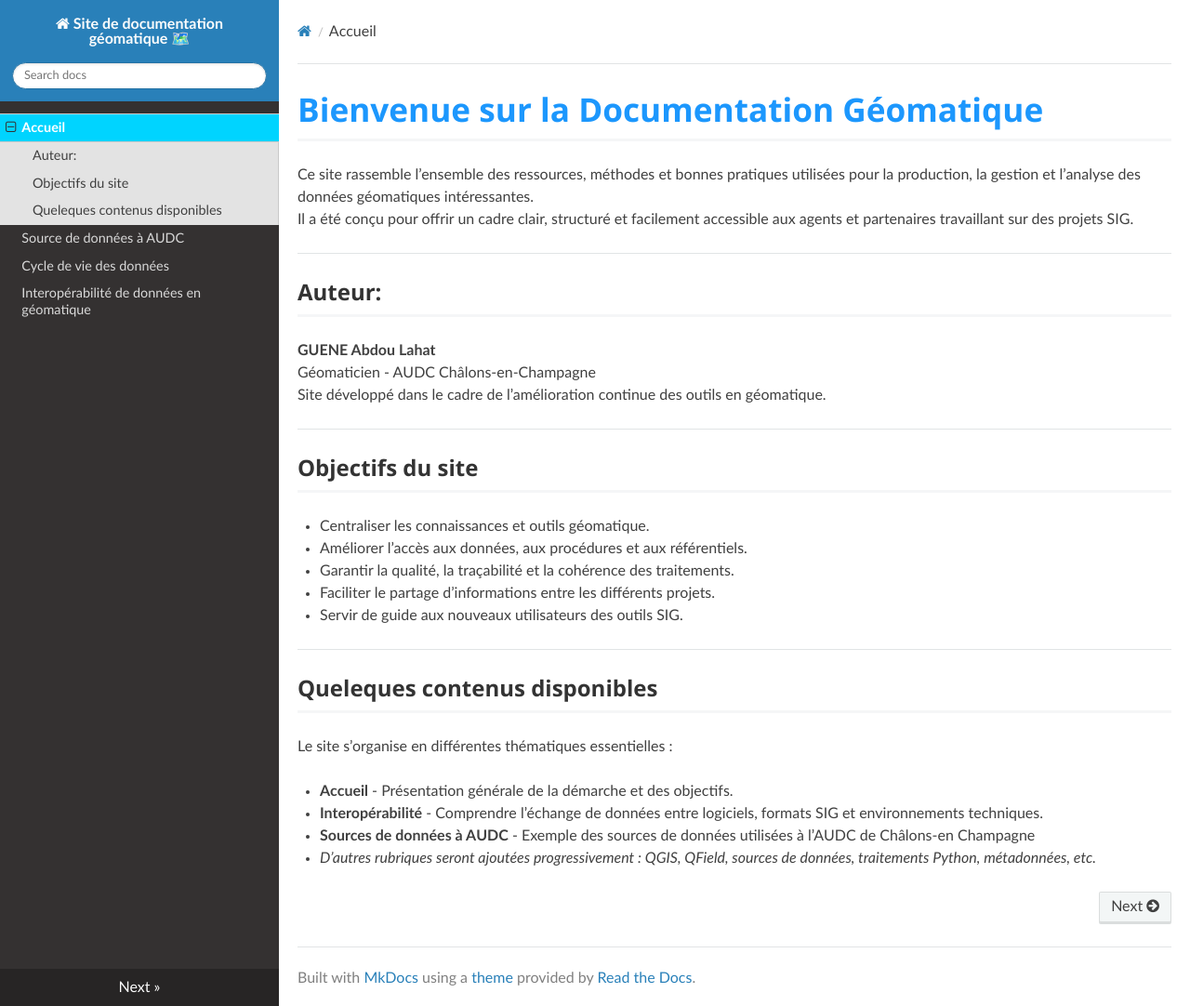
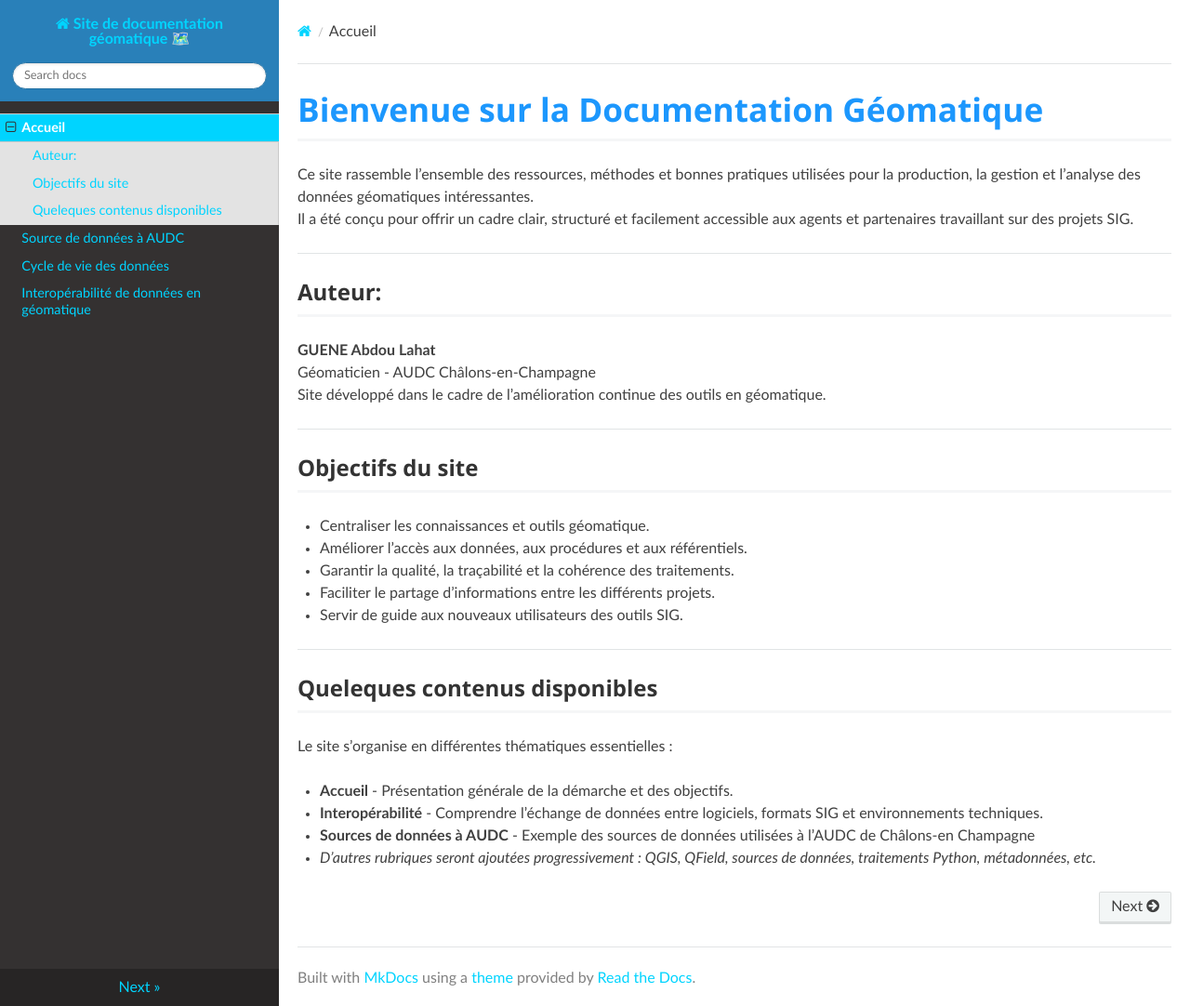
Before and after one commit to abdou123-guene/Site_de_documentation_geomatique, an MkDocs documentation site: the page built from docs/index.md, in a window 1280 px wide and 1082 px high. Shown: the whole window at 93% size. Built offline with MkDocs 1.6.1, drawn with Linux system fonts in a browser that asks for light colours; nearby versions of some CDN libraries.

Commit message:
Update extra.css

```diff
--- a/docs/extra.css
+++ b/docs/extra.css
@@ -40,7 +40,7 @@ h1 {
 
 /* Liens */
 a {
-    color: ##00D4FF !important;
+    color: #00D4FF !important;
 }
 a:hover {
     color: #F5F6F7 !important;
```
